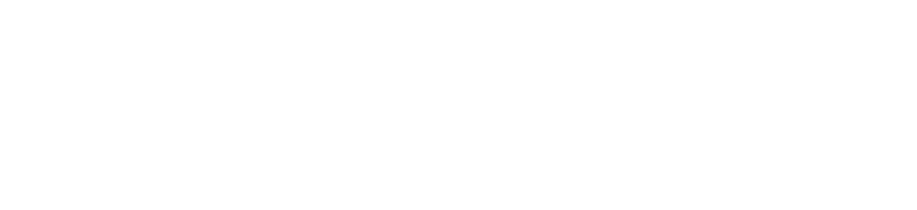
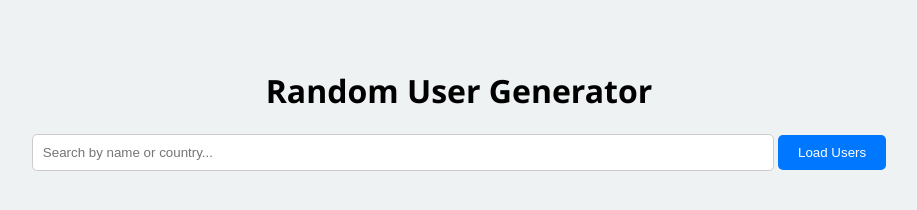
Before and after one commit to themiya-kaluarachchi/Random-User-Generator, a plain HTML site: page index.html in a window 1280 px wide. Shown: the whole page, without its empty margins (181-1098 px from the left). Drawn offline with Linux system fonts and the light colour scheme.

Commit message:
Create basic structure and add some styles

```diff
--- a/index.html
+++ b/index.html
@@ -3,9 +3,18 @@
 <head>
   <meta charset="UTF-8">
   <meta name="viewport" content="width=device-width, initial-scale=1.0">
-  <title>Document</title>
+  <title>Random User Generator</title>
+  <link rel="stylesheet" href="./styles.css">
 </head>
 <body>
+  <div class="container">
+    <h1>Random User Generator</h1>
+    <input type="text" id="searchInput" placeholder="Search by name or country...">
+    <button id="loadUsers">Load Users</button>
 
+    <div class="grid" id="usersContainer"></div>
+  </div>
+
+  <script src="./main.js"></script>
 </body>
 </html>
--- a/main.js
+++ b/main.js
@@ -0,0 +1 @@
+const usersContainer = document.getElementById('use')
--- a/styles.css
+++ b/styles.css
@@ -0,0 +1,33 @@
+body
+{
+  font-family: 'Segoe UI', Tahoma, sans-serif;
+  background-color: #eef2f3;
+  padding: 40px;
+  text-align: center;
+}
+
+.container
+{
+  max-width: 900px;
+  margin: auto;
+}
+
+input[type="text"]
+{
+  padding: 10px;
+  width: 80%;
+  margin-bottom: 20px;
+  border: 1px solid #ccc;
+  border-radius: 5px;
+}
+
+button
+{
+  padding: 10px 20px;
+  background-color: #0077ff;
+  color: white;
+  border: none;
+  border-radius: 5px;
+  margin-bottom: 20px;
+  cursor: pointer;
+}
```
